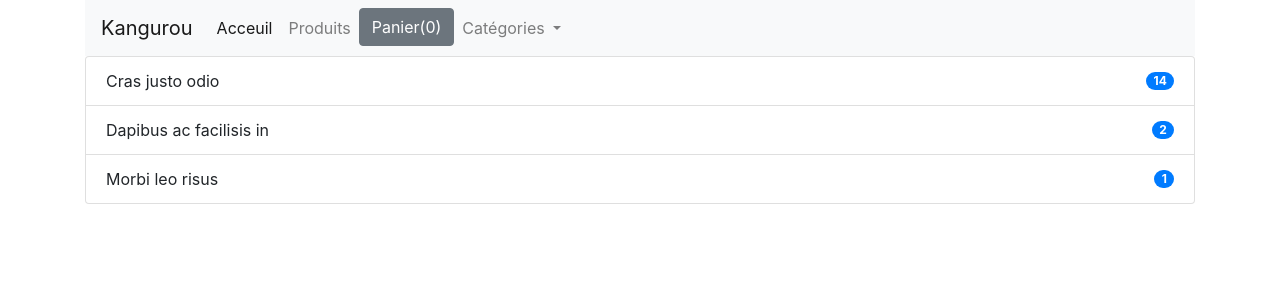
After one commit to jeanjauress/ecommerce, a Django app: page /checkout in a window 1280 px wide. The commit adds this page. Shown: the top 300 px of the page. Run offline with Django 3.2, Linux system fonts and the light colour scheme; some libraries are stand-ins or nearby versions.

Commit message:
checkout

```diff
--- a/shop/templates/shop/base.html
+++ b/shop/templates/shop/base.html
@@ -55,6 +55,8 @@
 
 </body>
 
-  {% block js %}{% endblock %}
+  {% block js %}
+
+  {% endblock %}
 
 </html>
--- /dev/null
+++ b/shop/templates/shop/checkout.html
@@ -0,0 +1,22 @@
+{% extends "shop/base.html" %}
+
+{% block content %}
+<div class="row">
+  <div class="col-md-12">
+    <ul class="list-group">
+      <li class="list-group-item d-flex justify-content-between align-items-center">
+        Cras justo odio
+        <span class="badge badge-primary badge-pill">14</span>
+      </li>
+      <li class="list-group-item d-flex justify-content-between align-items-center">
+        Dapibus ac facilisis in
+        <span class="badge badge-primary badge-pill">2</span>
+      </li>
+      <li class="list-group-item d-flex justify-content-between align-items-center">
+        Morbi leo risus
+        <span class="badge badge-primary badge-pill">1</span>
+      </li>
+    </ul>
+  </div>
+</div>
+{% endblock %}
--- a/shop/templates/shop/index.html
+++ b/shop/templates/shop/index.html
@@ -84,14 +84,15 @@
   AfficherList(panier);
 
   function AfficherList(panier){
-    var panierString = "";
+    var panierString = " ";
     panierString += "<h5>Voici votre liste</h5>";
     var index = 1;
     for (var x in panier){
       panierString += index;
-      panierString += document.getElementById("aa" + x).innerHTML + " Qte " + panier[x] + "<br>";;
+      panierString += document.getElementById("aa" + x).innerHTML + " Qte :" + panier[x] + "<br>";;
       index += 1;
     }
+    panierString += "<a href='/checkout' class='btn btn-primary'>Checkout</a>";
     $('[data-toggle="popover"]').popover();
     document.getElementById('panier').setAttribute('data-content', panierString);
   }
--- a/shop/urls.py
+++ b/shop/urls.py
@@ -1,8 +1,9 @@
 from django.urls import path
 
-from shop.views import index, detail
+from shop.views import index, detail, checkout
 
 urlpatterns = [
   path('', index, name='home'),
   path('<int:myid>', detail, name='detail'),
+  path('checkout', checkout, name='checkout'),
 ]
--- a/shop/views.py
+++ b/shop/views.py
@@ -16,3 +16,6 @@ def index(request):
 def detail(request, myid):
   product = Product.objects.get(id=myid)
   return render(request, 'shop/detail.html', {'product':product})
+
+def checkout(request):
+  return render(request, 'shop/checkout.html')
```
